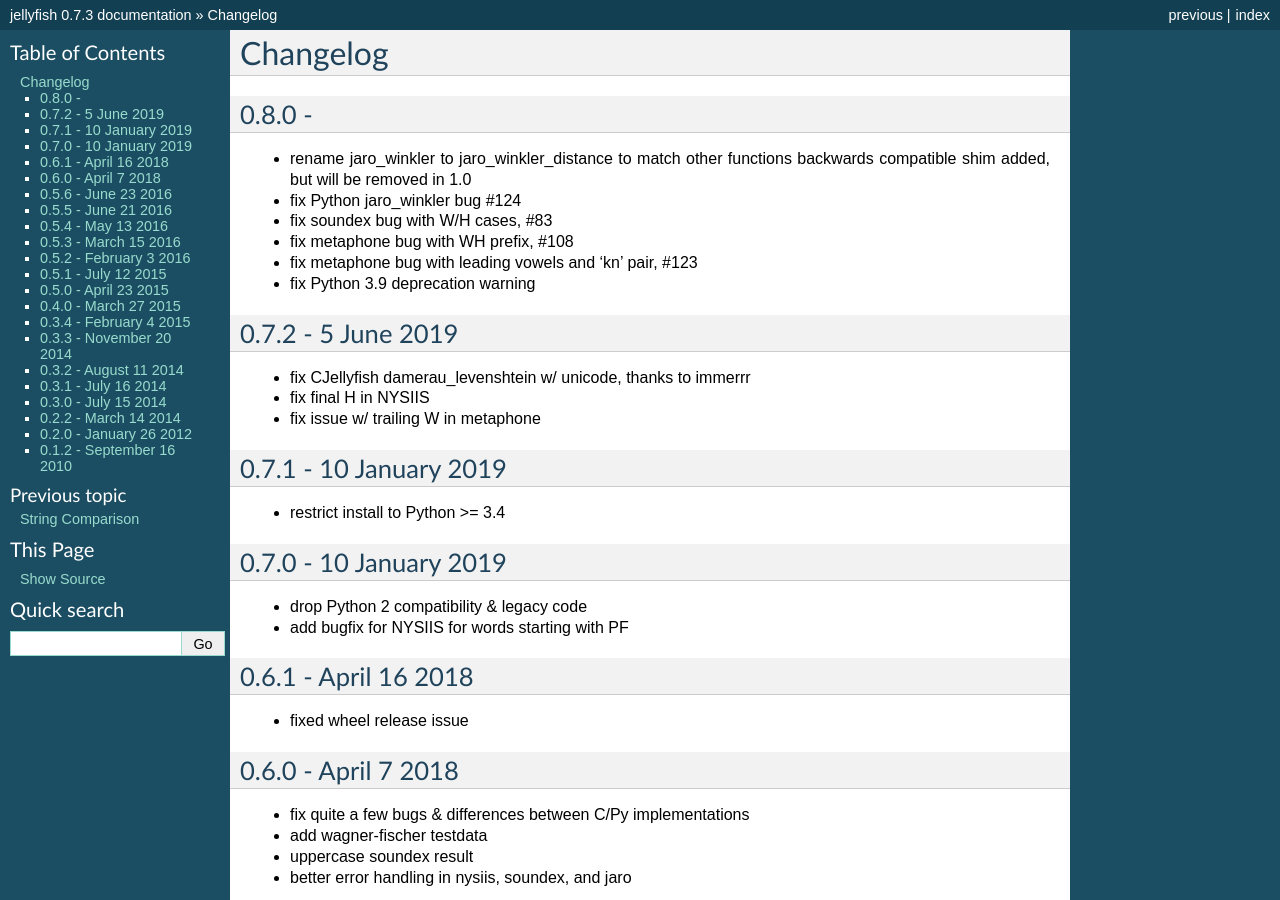
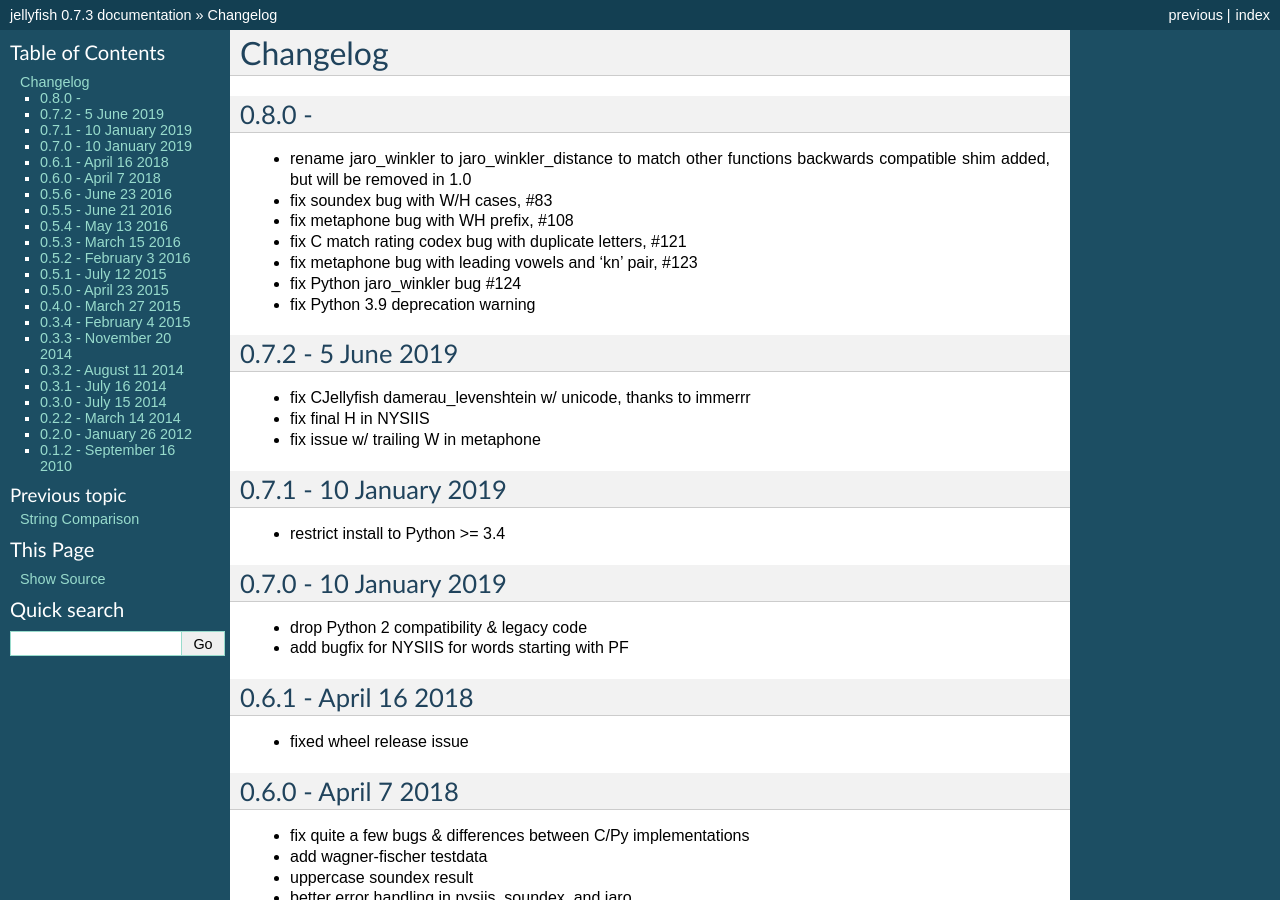
Before and after one commit to jamesturk/jellyfish, a Sphinx documentation site: the page built from docs/changelog.rst, in a window 1280 px wide and 900 px high. Built offline with Sphinx 7.4.7, drawn with Linux system fonts in a browser that asks for light colours.

Commit message:
fix for match rating codex, #121

```diff
--- a/docs/changelog.rst
+++ b/docs/changelog.rst
@@ -5,10 +5,11 @@ Changelog
 ----------
 * rename jaro_winkler to jaro_winkler_distance to match other functions
   backwards compatible shim added, but will be removed in 1.0
-* fix Python jaro_winkler bug #124
 * fix soundex bug with W/H cases, #83
 * fix metaphone bug with WH prefix, #108
+* fix C match rating codex bug with duplicate letters, #121
 * fix metaphone bug with leading vowels and 'kn' pair, #123
+* fix Python jaro_winkler bug #124
 * fix Python 3.9 deprecation warning
 
 0.7.2 - 5 June 2019
```
